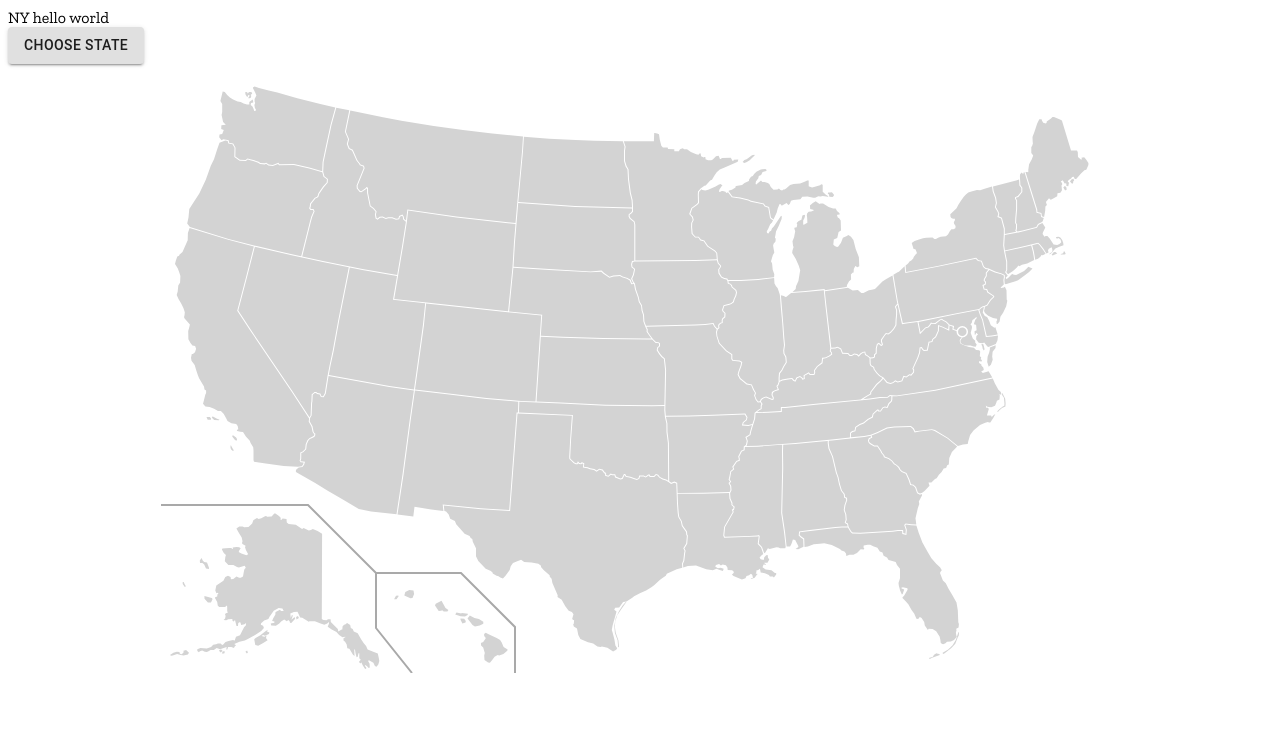
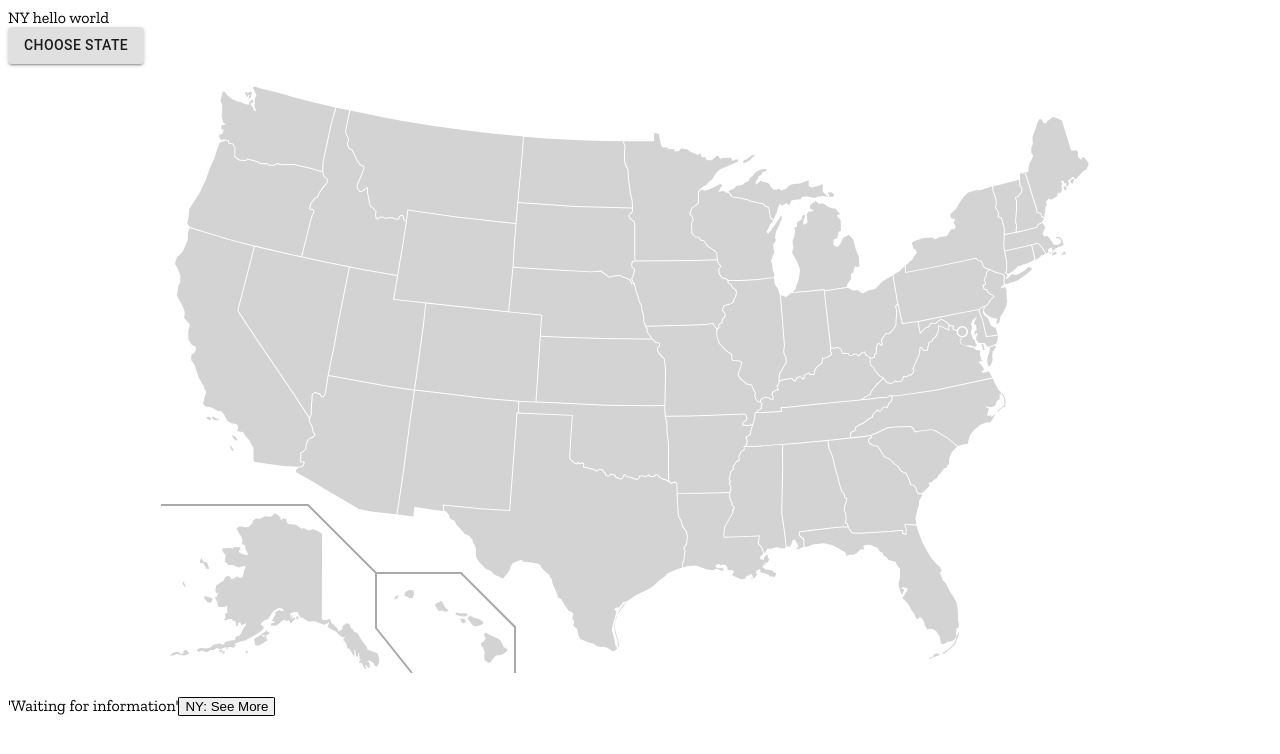
Before and after one commit to hchamorro/covid-19, a React (Create React App) app in the folder client/: page / in a window 1280 px wide. Shown: the top 754 px of the page. Built offline with nearby package versions, Linux system fonts and the light colour scheme; no server answers.

Commit message:
state result card

```diff
--- /dev/null
+++ b/client/src/components/StateResultsCard.js
@@ -0,0 +1,60 @@
+import React, { useState, useContext } from 'react';
+import { USADataContext } from '../utils/USAData';
+import { StateDataContext } from '../utils/StateData';
+import { StateNameContext } from '../utils/StateName';
+
+function StateResults(props) {
+  const [stateName, setStateName] = useContext(StateNameContext);
+  const [USAData, setUSAData] = useContext(USADataContext);
+  const [stateData, setStateData] = useContext(StateDataContext);
+  const [showChart, setShowChart] = useState(false);
+
+  const button = {
+    display: 'inline block',
+    marginTop: '0.5rem',
+    border: '1px solid',
+    borderRadius: '5%',
+  };
+
+  return (
+    <>
+      {console.log(stateData)}
+      {stateData && USAData ? (
+        <>
+          <div>
+            <div>
+              <div>
+                <strong>{stateData[0].total} </strong>people have been tested.
+              </div>
+              <div>
+                <strong>{stateData[0].positive}</strong> people have tested
+                positive.
+              </div>
+              <br />
+              <div>
+                {Math.floor(
+                  (stateData[0].positive / USAData[0].positive) * 100
+                )}
+                % of all positive cases across the United States.
+              </div>
+              <button style={button} onClick={() => setShowChart(!showChart)}>
+                {stateName}: {showChart ? 'Hide' : 'See More'}
+              </button>
+              {showChart ? 'will be chart' : ''}
+            </div>
+          </div>
+        </>
+      ) : (
+        <div>
+          'Waiting for information'
+          <button style={button} onClick={() => setShowChart(!showChart)}>
+            {stateName}: {showChart ? 'Hide' : 'See More'}
+          </button>
+          {showChart ? 'will be chart' : ''}
+        </div>
+      )}
+    </>
+  );
+}
+
+export default StateResults;
--- a/client/src/pages/Home/index.js
+++ b/client/src/pages/Home/index.js
@@ -6,6 +6,7 @@ import { AllStatesDataContext } from '../../utils/AllStatesData';
 import { StateDataContext } from '../../utils/StateData';
 import StateMenu from '../../components/StateMenu';
 import MapComp from '../../components/MapComp';
+import StateResultsCard from '../../components/StateResultsCard';
 
 function Home() {
   const [stateName, setStateName] = useContext(StateNameContext);
@@ -42,6 +43,7 @@ function Home() {
       <div>{stateName} hello world</div>
       <StateMenu />
       <MapComp />
+      <StateResultsCard />
     </>
   );
 }
```
